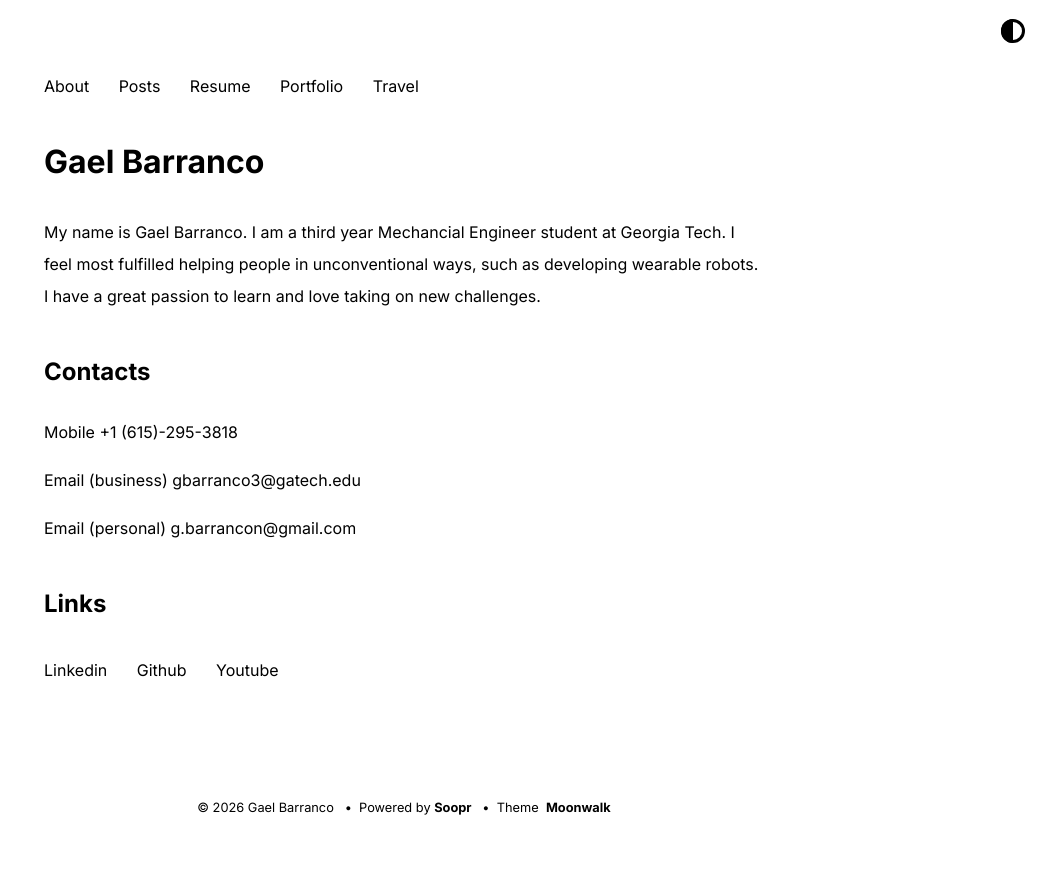
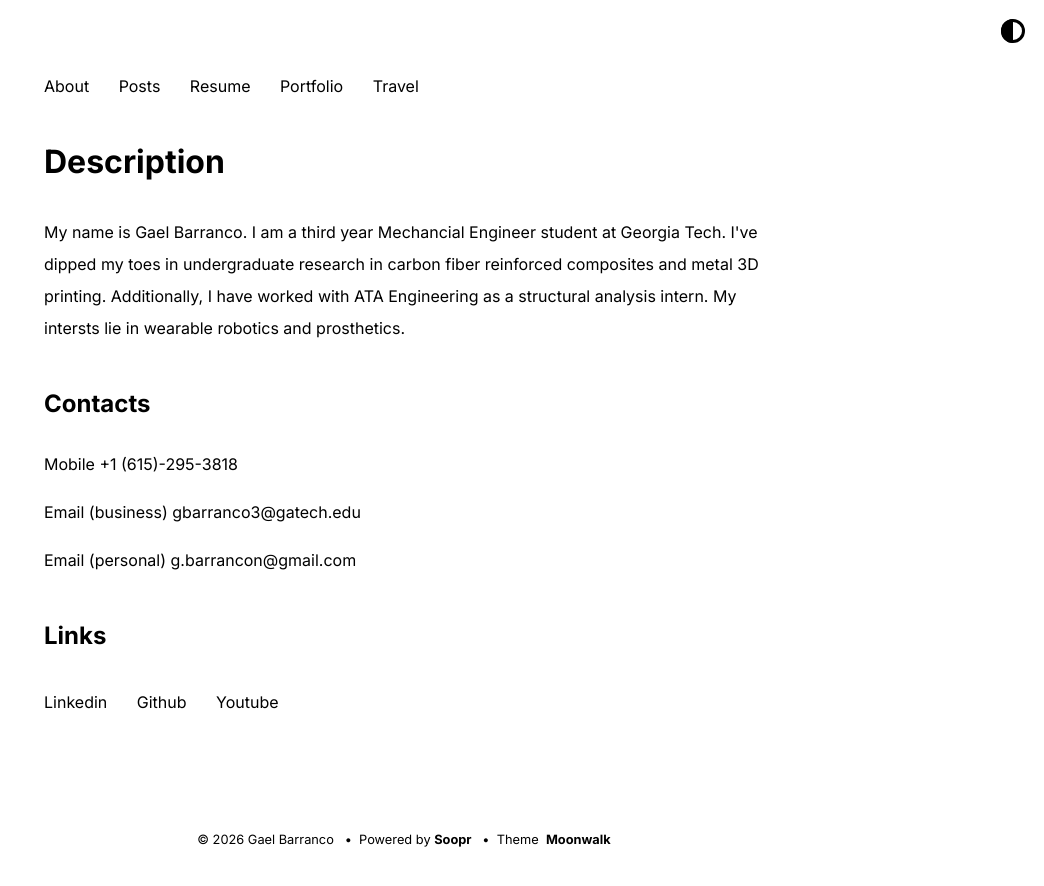
Before and after one commit to gbarranc/gbarranc.github.io, a Jekyll site: the page built from index.md, in a window 1280 px wide. Shown: the top 886 px of the page, without its empty margins (236-1280 px from the left). Built offline with Jekyll 4.4.1, drawn with Linux system fonts in a browser that asks for light colours.

Commit message:
Update _config.yml

```diff
--- a/_config.yml
+++ b/_config.yml
@@ -1,10 +1,11 @@
-title: Gael Barranco
+title: Description
 author: Gael Barranco
 url: https://gbarranc.github.io/ # root address of the site
 description: > # description of the site (multiple lines allowed)
   My name is Gael Barranco. I am a third year Mechancial Engineer student at Georgia Tech.
-  I feel most fulfilled helping people in unconventional ways, such as developing wearable robots.
-  I have a great passion to learn and love taking on new challenges.
+  I've dipped my toes in undergraduate research in carbon fiber reinforced composites and metal 3D printing.
+  Additionally, I have worked with ATA Engineering as a structural analysis intern.
+  My intersts lie in wearable robotics and prosthetics.
 
 permalink: /:slug
 
```
